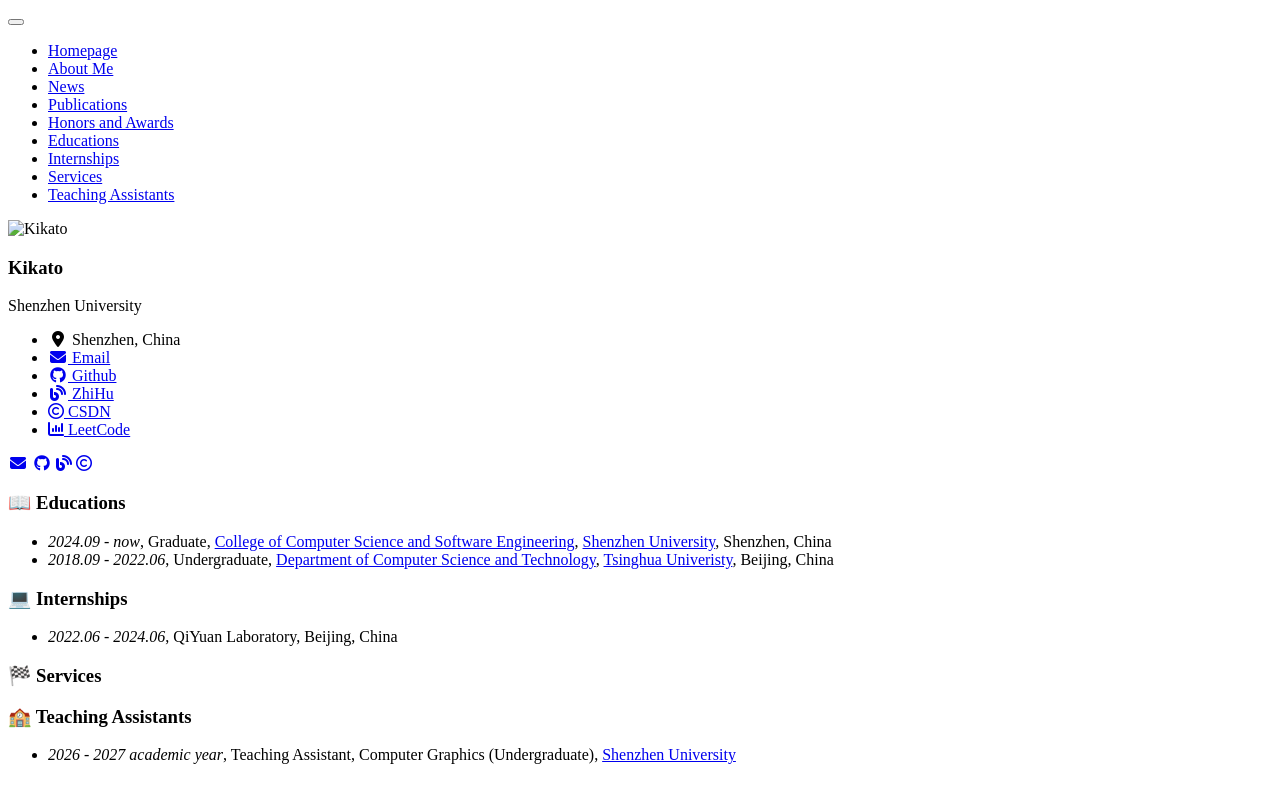
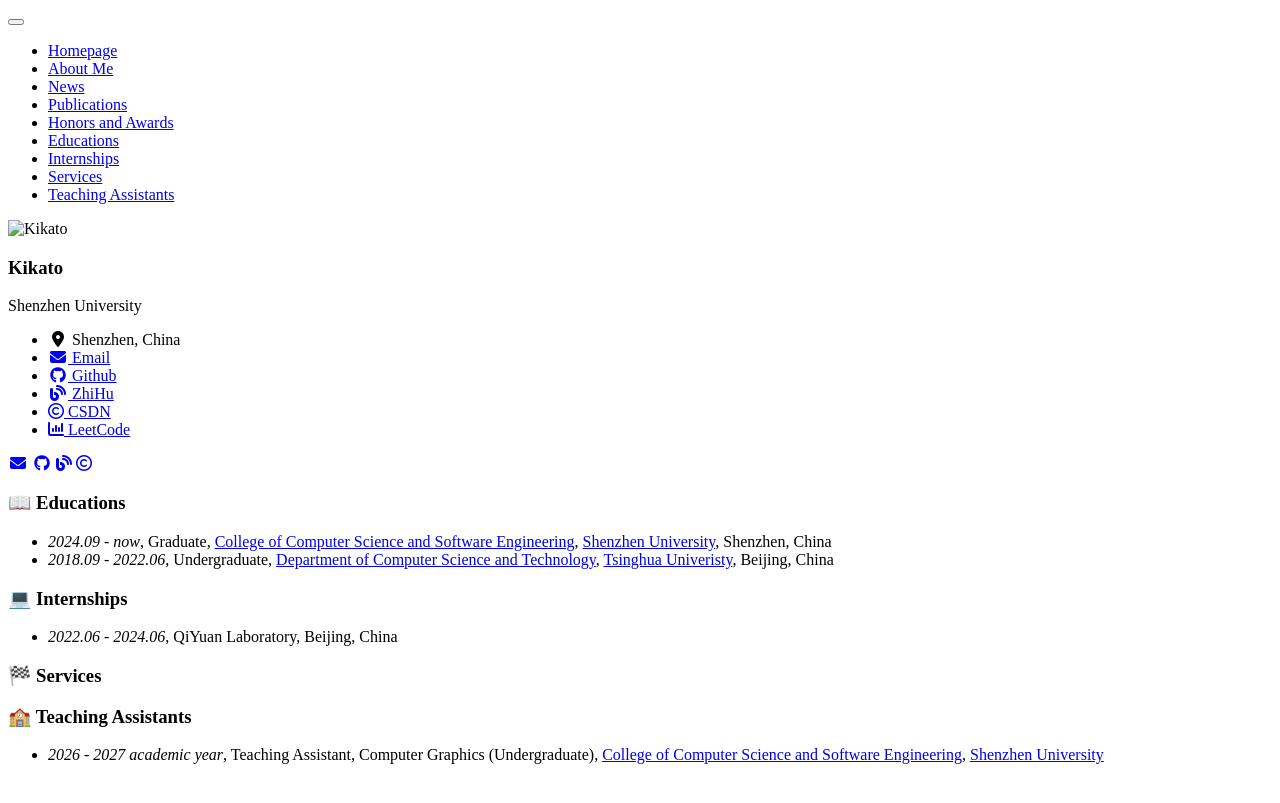
Before and after one commit to kikato2022/kikato2022.github.io, a Jekyll site: the page built from _pages/includes/others.md, in a window 1280 px wide. Shown: the top 803 px of the page. Built offline with Jekyll 4.4.1, drawn with Linux system fonts in a browser that asks for light colours; nearby versions of some CDN libraries; our own code applies the rules of GitHub Pages for plain Markdown files.

Commit message:
Add the college to the teaching entry and refresh the footer date

```diff
--- a/_pages/includes/others.md
+++ b/_pages/includes/others.md
@@ -8,4 +8,4 @@
 # 🏁 Services
 
 # 🏫 Teaching Assistants
-- *2026 - 2027 academic year*, Teaching Assistant, Computer Graphics (Undergraduate), [Shenzhen University](https://en.szu.edu.cn/)
+- *2026 - 2027 academic year*, Teaching Assistant, Computer Graphics (Undergraduate), [College of Computer Science and Software Engineering](https://csse.szu.edu.cn/), [Shenzhen University](https://en.szu.edu.cn/)
```
Also changed, not shown: _pages/about.md (+1 -1 lines).
